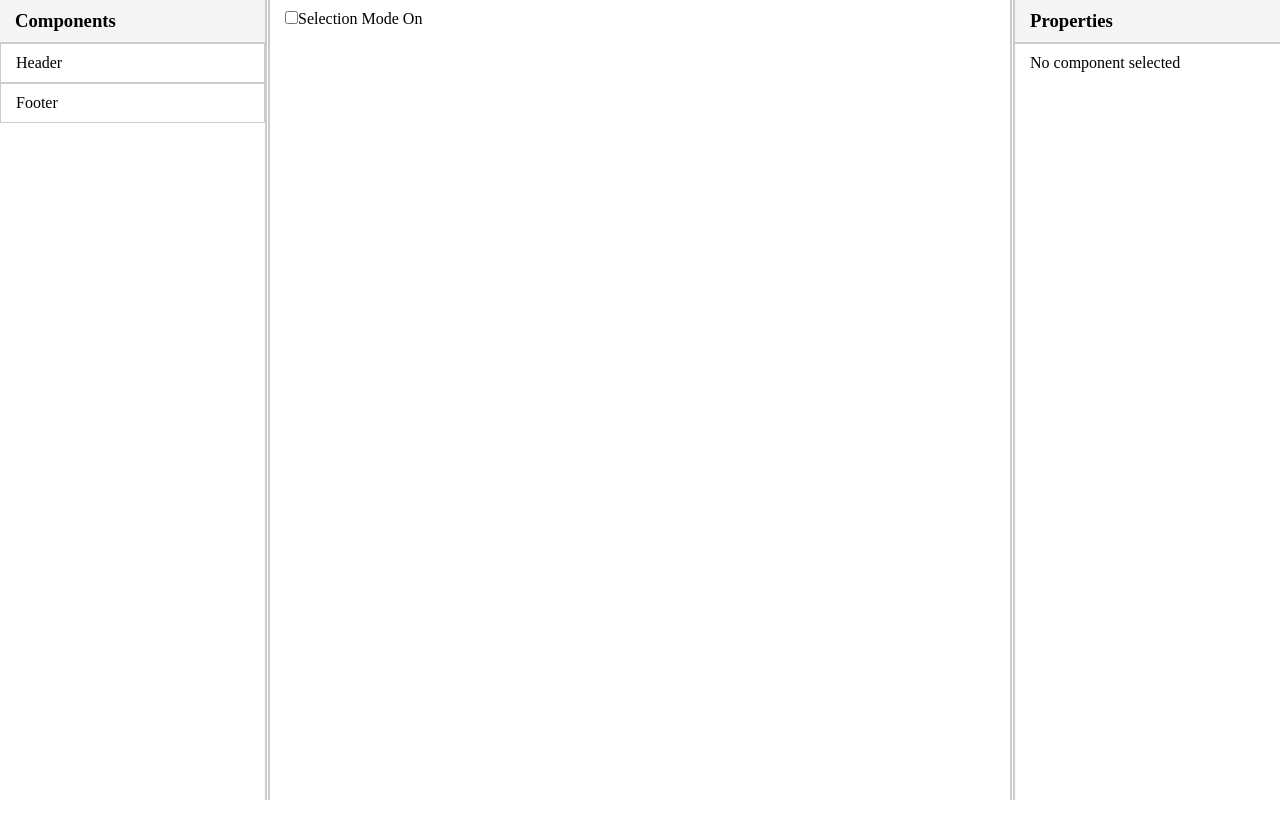
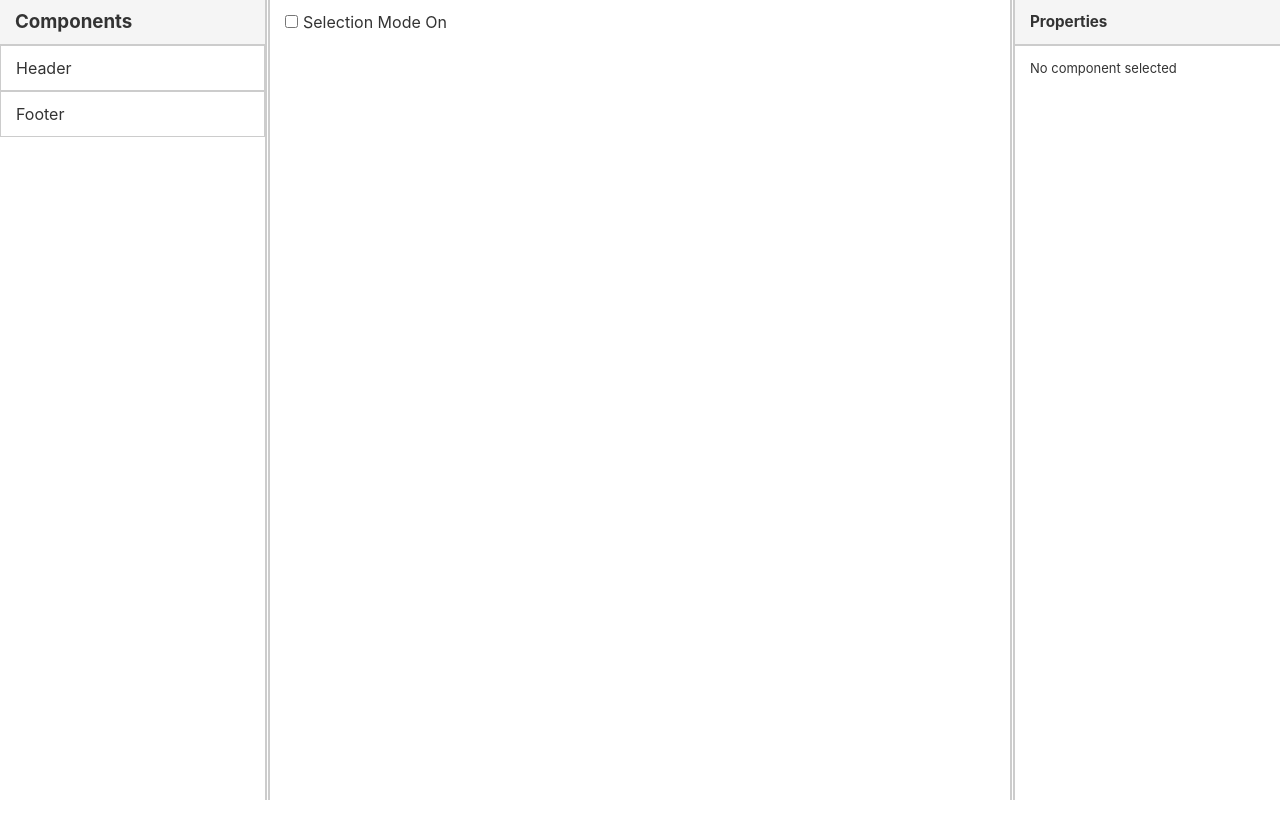
Before and after one commit to codotronix/visual-editor, a React (Vite) app: page / in a window 1280 px wide. Shown: the top 838 px of the page. Built offline with nearby package versions, Linux system fonts and the light colour scheme.

Commit message:
properties edit implemented

```diff
--- a/src/components/editor/Editor.tsx
+++ b/src/components/editor/Editor.tsx
@@ -8,7 +8,7 @@ import PropertiesPanel from './properties-panel/PropertiesPanel';
 import useComponentTree from './useComponentTree';
 
 const Editor = () => {
-    const { componentTree, createComponent } = useComponentTree();
+    const { componentTree, createComponent, updateProp } = useComponentTree();
     const [selectModeOn, setSelectModeOn] = useState<boolean>(false);
     const [selectedCompId, setSelectedCompId] = useState<string>('');
 
@@ -40,6 +40,7 @@ const Editor = () => {
 
             <PropertiesPanel
                 componentInstance={componentTree.components[selectedCompId]}
+                updateProp={updateProp}
             />
         </div>
     )
--- a/src/components/editor/TopToolBox.tsx
+++ b/src/components/editor/TopToolBox.tsx
@@ -14,7 +14,7 @@ const TopToolBox = ({ selectModeOn, setSelectModeOn }: TopToolBoxProps) => {
     return(
         <StyledTopToolBox>
             <label>
-                <input type="checkbox" checked={selectModeOn} onChange={e => setSelectModeOn(e.target.checked)} />
+                <input type="checkbox" checked={selectModeOn} onChange={e => setSelectModeOn(e.target.checked)} className="mr-5" />
                 Selection Mode On
             </label>
         </StyledTopToolBox>
--- a/src/components/editor/properties-panel/PropertiesPanel.tsx
+++ b/src/components/editor/properties-panel/PropertiesPanel.tsx
@@ -8,6 +8,7 @@ const StyledPropertiesPanel = styled.div`
     right: 0;
     width: 270px;
     border-left: 5px double #ccc;
+    font-size: 1.3rem;
 
     & > .header {
         padding: 10px 15px;
@@ -15,20 +16,59 @@ const StyledPropertiesPanel = styled.div`
         border-bottom: 2px solid #ccc;
     }
 
-    & > .line {
-        padding: 10px 15px;
+    & > .properties_innercontainer {
+        & .line {
+            padding: 10px 15px;
+            border-bottom: 1px solid #ccc;
+            display: grid;
+            grid-template-columns: 1fr 2fr;
+        }
+
     }
 `
 
 type TPropertiesPanelProps = {
     componentInstance: TComponentInstance
+    updateProp: (componentInstanceId: string, propName: string, propValue: any) => void
 }
-const PropertiesPanel = ({ componentInstance }: TPropertiesPanelProps) => {
+const PropertiesPanel = ({ componentInstance, updateProp }: TPropertiesPanelProps) => {
     return (
         <StyledPropertiesPanel>
             <h3 className='header'>Properties</h3>
-            { !componentInstance && <div className='line'>No component selected</div> }
-            <h3>{componentInstance?.compId}</h3>
+            <div className='properties_innercontainer'>
+            { !componentInstance && <div className='mx-15 my-10'>No component selected</div> }
+            {
+                componentInstance &&
+                <>
+                <div className='line'>
+                    <label>Type ID</label>
+                    <input type="text" value={componentInstance.compId} readOnly />
+                </div>
+                <div className='line'>
+                    <label>Instance ID</label>
+                    <input type="text" value={componentInstance.componentInstanceId} readOnly />
+                </div>
+                </>
+            }
+
+            {
+                componentInstance && componentInstance.props &&
+                Object.keys(componentInstance.props).map((propName: string) => {
+                    return (
+                        <div key={propName} className='line'>
+                            <label>{propName}</label>
+                            <input
+                                type="text"
+                                value={componentInstance.props![propName]}
+                                onChange={e => updateProp(componentInstance.componentInstanceId, propName, e.target.value)}
+                            />
+                        </div>
+                    )
+                })
+
+            }
+            </div>
+
         </StyledPropertiesPanel>
     )
 }
--- a/src/components/editor/types.ts
+++ b/src/components/editor/types.ts
@@ -3,6 +3,7 @@ export type TComponentInstanceId = string;
 export type TComponentInstance = {
     compId: string;       // to refer ComponentMap
     componentInstanceId: TComponentInstanceId;   // to refer the actual component
+    parentId?: TComponentInstanceId;
     childrenIds?: Array<TComponentInstanceId>;
     props?: { [key: string]: any };
 }
--- a/src/components/editor/useComponentTree.ts
+++ b/src/components/editor/useComponentTree.ts
@@ -31,6 +31,7 @@ export default function useComponentTree(initTree=INIT_TREE) {
         const newComponentInstance: TComponentInstance = {
             compId: componentId,
             componentInstanceId: uuidv4(),
+            parentId,
             childrenIds: [],
             props: {...(compDef.props || {})},
         }
@@ -48,10 +49,29 @@ export default function useComponentTree(initTree=INIT_TREE) {
 
     }
 
+    const updateProp = (componentId: string, propName: string, propValue: any) => {
+        console.log(`Updating prop ${propName} of component ${componentId} to ${propValue}`);
+        const updatedTree = {
+            ...componentTree,
+            components: {
+                ...componentTree.components,
+                [componentId]: {
+                    ...componentTree.components[componentId],
+                    props: {
+                        ...componentTree.components[componentId]?.props,
+                        [propName]: propValue
+                    }
+                }
+            }
+        };
+        setComponentTree(updatedTree);
+    }
+
     return {
         componentTree,
         createComponent,
         addComponent,
-        removeComponent
+        removeComponent,
+        updateProp
     }
 }
--- a/src/components/reusables/footer/Footer.tsx
+++ b/src/components/reusables/footer/Footer.tsx
@@ -1,12 +1,13 @@
 type TFooterProps = {
     className?: string
+    text?: string
     restProps?: { [key: string]: any }
 }
 
-const Footer = ({ className='', ...restProps }: TFooterProps) => {
+const Footer = ({ className='', text, ...restProps }: TFooterProps) => {
     return (
         <footer className={className} {...restProps}>
-            <h1>Footer</h1>
+            <h1>{text}</h1>
         </footer>
     )
 }
--- a/src/config/ComponentMap.tsx
+++ b/src/config/ComponentMap.tsx
@@ -28,7 +28,7 @@ export const ComponentMap: TComponentMap = {
         name: "Footer",
         component: Footer,
         props: {
-            text: "Header",
+            text: "Footer",
         }
     },
 }
--- a/src/index.css
+++ b/src/index.css
@@ -5,3 +5,29 @@
   padding: 0;
   margin: 0;
 }
+
+html {
+  font-size: 62.5%;
+}
+
+body {
+  font-family: 'Inter', sans-serif;
+  font-size: 1.6rem;
+  line-height: 2.4rem;
+  color: #333;
+}
+
+.mr-5 {
+  margin-right: .5rem;
+}
+.my-10 {
+  margin-top: 1rem;
+  margin-bottom: 1rem;
+}
+.mx-15 {
+  margin-left: 1.5rem;
+  margin-right: 1.5rem;
+}
+.m-15 {
+  margin: 1.5rem;
+}
```
